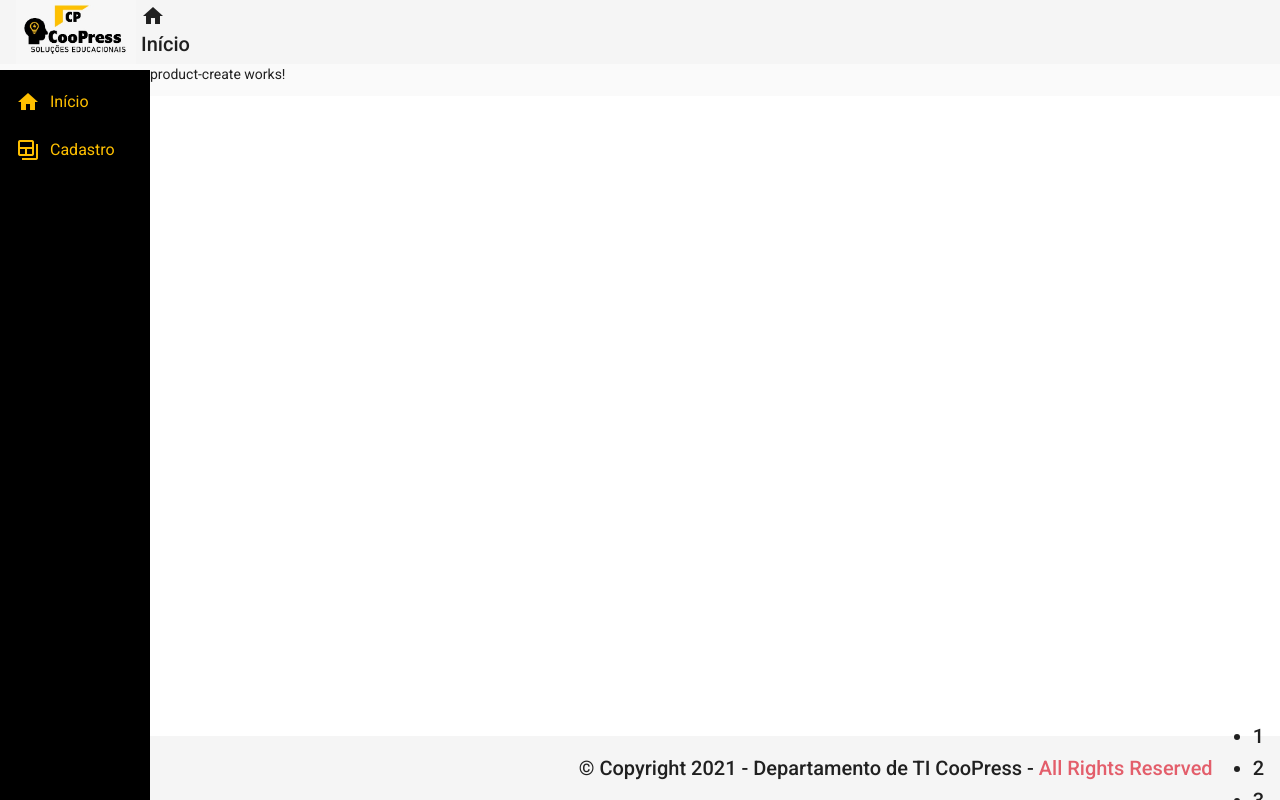
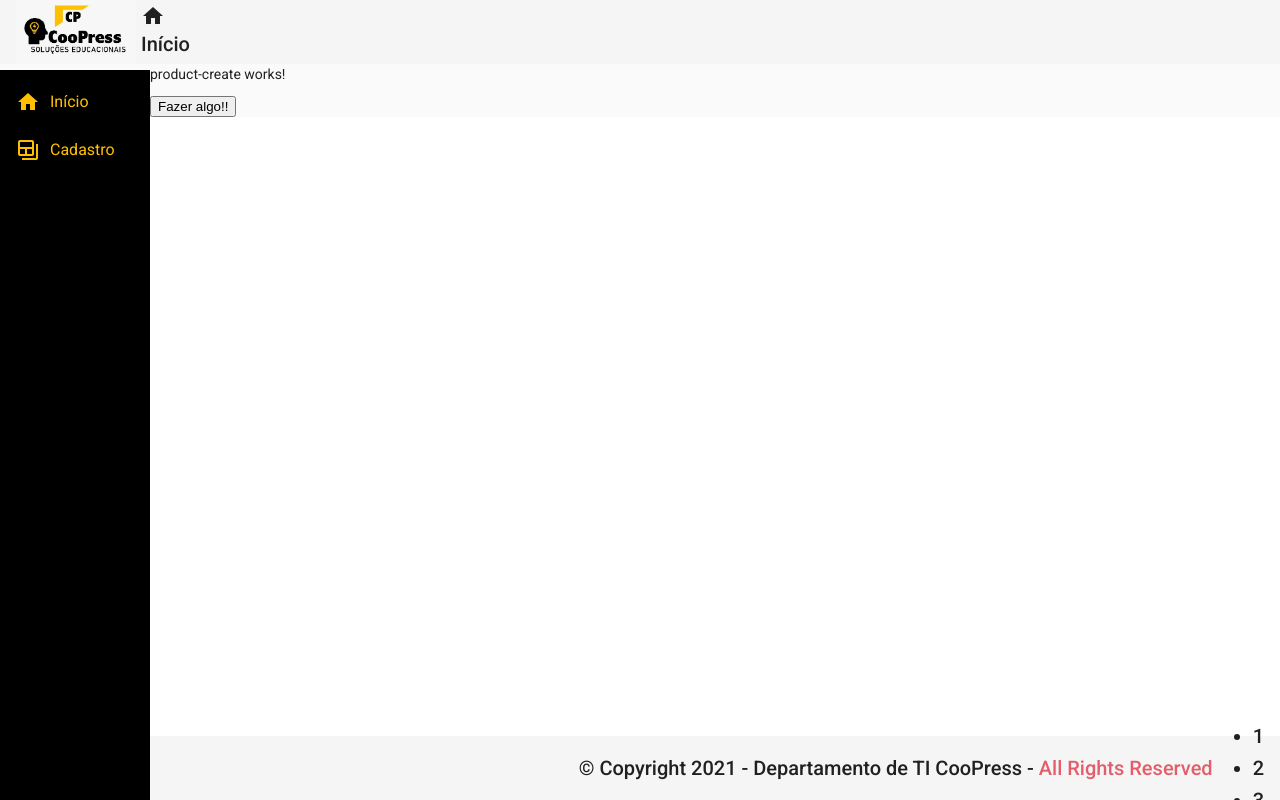
Before and after one commit to MaestroPravaler/PROJETO_ANGULAR_09, an Angular app in the folder front-angular9/: page /products/create in a window 1280 px wide. Built offline with nearby package versions, Linux system fonts and the light colour scheme.

Commit message:
Binding de evento e atributo

```diff
--- a/front-angular9/src/app/components/product/product-create/product-create.component.html
+++ b/front-angular9/src/app/components/product/product-create/product-create.component.html
@@ -1 +1,3 @@
-<p>product-create works!</p>
+<p [id]="proplegal">product-create works!</p>
+
+<button (click)="fazerAlgo()"> Fazer algo!! </button>
--- a/front-angular9/src/app/components/product/product-create/product-create.component.ts
+++ b/front-angular9/src/app/components/product/product-create/product-create.component.ts
@@ -7,9 +7,15 @@
 })
 export class ProductCreateComponent implements OnInit {
 
+  proplegal = "qualquer"
+
   constructor() { }
 
   ngOnInit(): void {
   }
 
+  fazerAlgo(): void {
+    console.log('fazendo algo')
+  }
+
 }
```
